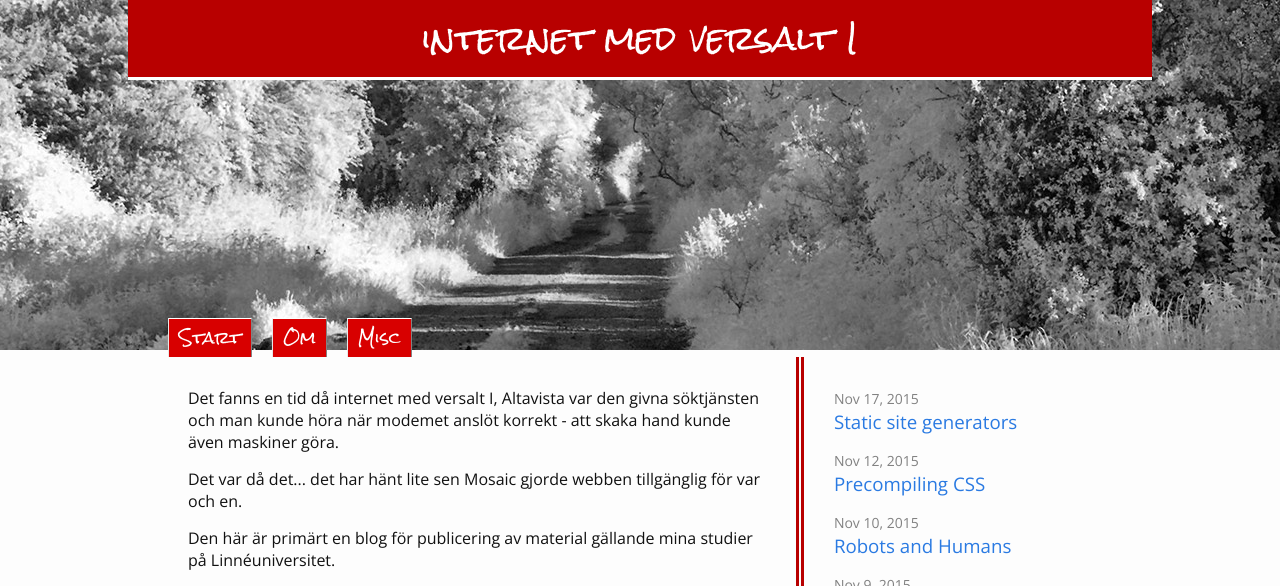
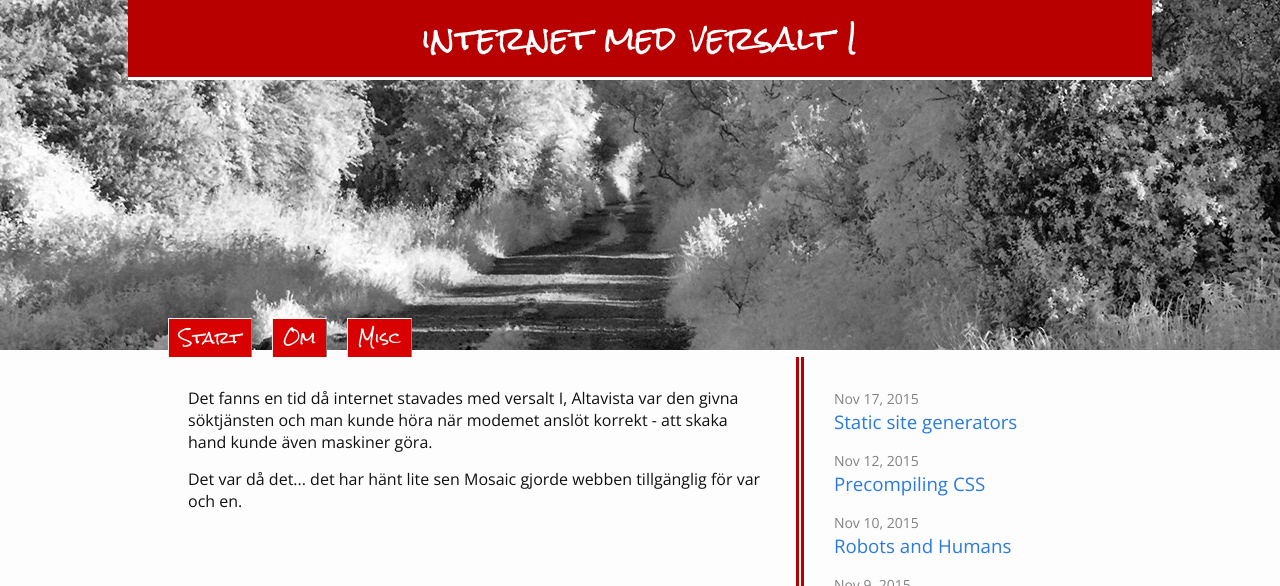
Before and after one commit to andsju/andsju, a Jekyll site: the page built from index.html, in a window 1280 px wide. Shown: the top 586 px of the page. Built offline with Jekyll 4.4.1, drawn with Linux system fonts in a browser that asks for light colours; the list of posts is cut into pages by our own code; grey boxes are pictures that could not be loaded.

Commit message:
Update index.html

```diff
--- a/index.html
+++ b/index.html
@@ -5,7 +5,7 @@ layout: default
 <div class="home">
 
     <p>
-    Det fanns en tid då internet med versalt I, Altavista var den givna söktjänsten och man kunde höra när modemet anslöt korrekt
+    Det fanns en tid då internet stavades med versalt I, Altavista var den givna söktjänsten och man kunde höra när modemet anslöt korrekt
     - att skaka hand kunde även maskiner göra.
     </p>
 
@@ -13,10 +13,5 @@ layout: default
         Det var då det... det har hänt lite sen Mosaic gjorde webben tillgänglig för var och en.
     </p>
 
-    <p>
-        Den här är primärt en blog för publicering av material gällande mina studier på Linnéuniversitet.
-    </p>
-    <iframe width="560" height="315" src="https://www.youtube.com/embed/vvr9AMWEU-c" frameborder="0" allowfullscreen></iframe>
-
 
 </div>
```
